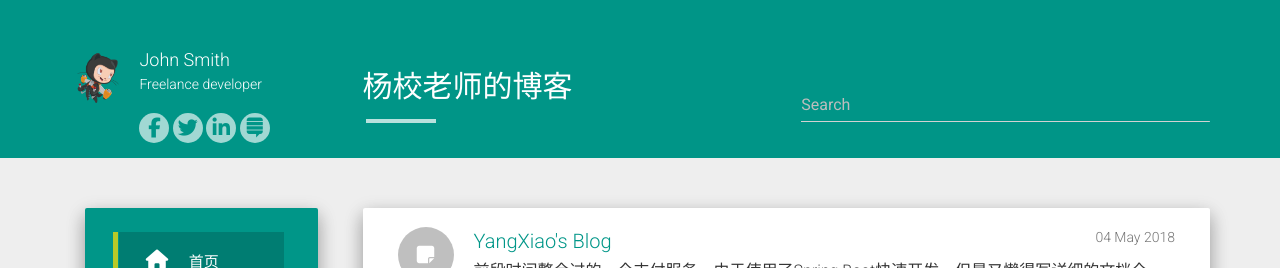
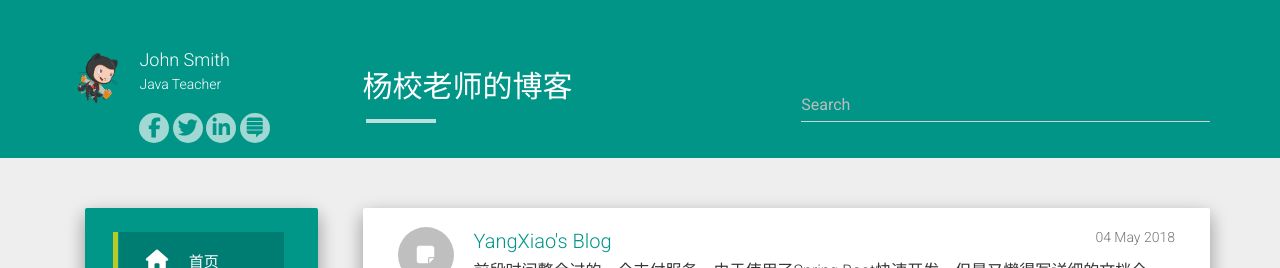
Before and after one commit to mryang1688/mryang1688.github.io, a Jekyll site: the page built from index.html, in a window 1280 px wide. Shown: the top 268 px of the page. Built offline with Jekyll 4.4.1, drawn with Linux system fonts in a browser that asks for light colours; nearby versions of some CDN libraries; the list of posts is cut into pages by our own code.

Commit message:
five commit

```diff
--- a/_config.yml
+++ b/_config.yml
@@ -1,12 +1,12 @@
-title: John Smith
+title: Yang Xiao
 description: My Personal Blog
 author: John Smith
 logo: /hcz-jekyll-blog/static/img/avatar.png
-github: https://github.com/codeasashu
-about: Freelance developer
+github: https://github.com/mryang1688
+about: Java Teacher
 
-baseurl: "https://codeasashu.github.io/hcz-jekyll-blog"
-url: "https://codeasashu.github.io/hcz-jekyll-blog"
+baseurl: "https://mryang1688.github.io/hcz-jekyll-blog"
+url: "https://mryang1688.github.io/hcz-jekyll-blog"
 
 allowsearch: true
 
```
